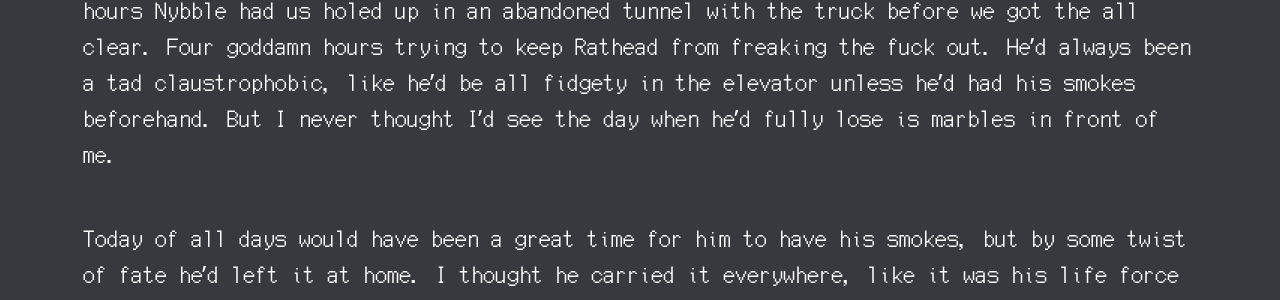
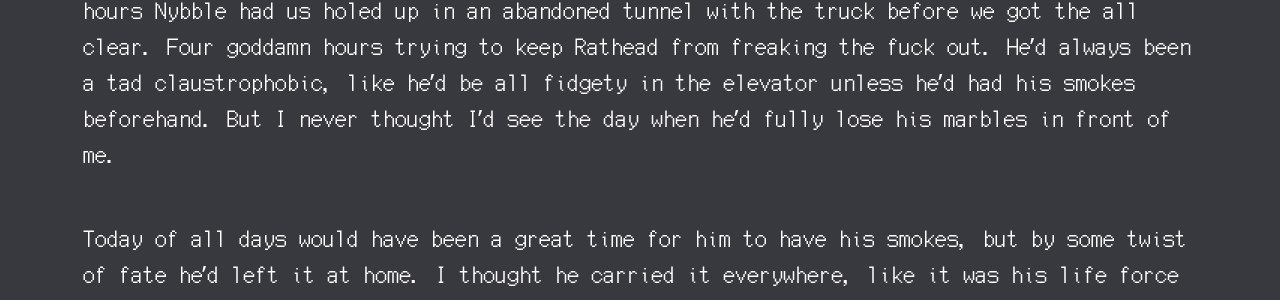
Before and after one commit to pilosophos/pilosophos-site-v1, a Jekyll site: the page built from _writing/piss-corps.md, in a window 1280 px wide and 900 px high, scrolled down 3233 px. Shown: the part 297-597 px from the top of the window. Built offline with Jekyll 4.4.1, drawn with Linux system fonts in a browser that asks for light colours; some of the changed text lies outside the part shown.

Commit message:
fix typos

```diff
--- a/_writing/piss-corps.md
+++ b/_writing/piss-corps.md
@@ -65,7 +65,7 @@
 
 "Okay team, we fucked up," he said as I was driving down the intersection. The only time Nybble calls us a team is when he does something horribly wrong. "We have to get you somewhere the drones can't see you. I'm giving you a new destination."
 
-I learned today that Rathead doesn't like dark tunnels. Can't fucking stand them. For four hours Nybble had us holed up in an abandoned tunnel with the truck before we got the all clear. Four goddamn hours trying to keep Rathead from freaking the fuck out. He'd always been a tad claustrophobic, like he'd be all fidgety in the elevator unless he'd had his smokes beforehand. But I never thought I'd see the day when he'd fully lose is marbles in front of me.
+I learned today that Rathead doesn't like dark tunnels. Can't fucking stand them. For four hours Nybble had us holed up in an abandoned tunnel with the truck before we got the all clear. Four goddamn hours trying to keep Rathead from freaking the fuck out. He'd always been a tad claustrophobic, like he'd be all fidgety in the elevator unless he'd had his smokes beforehand. But I never thought I'd see the day when he'd fully lose his marbles in front of me.
 
 Today of all days would have been a great time for him to have his smokes, but by some twist of fate he'd left it at home. I thought he carried it everywhere, like it was his life force or something. One time when we were emptying our truck, he thought he dropped his lighter down one of the septic tanks and spent an hour magnet fishing before realizing it was in his pocket the whole time.
 
```
Also changed, not shown: other parts of _writing/piss-corps.md (+1 -1 lines).
